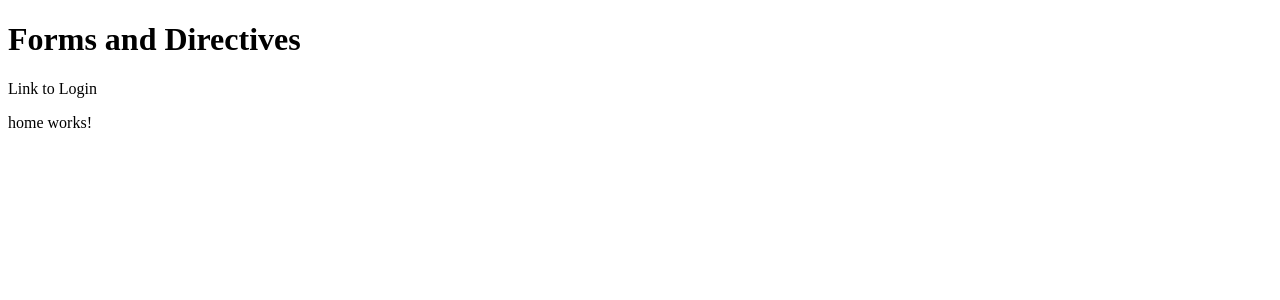
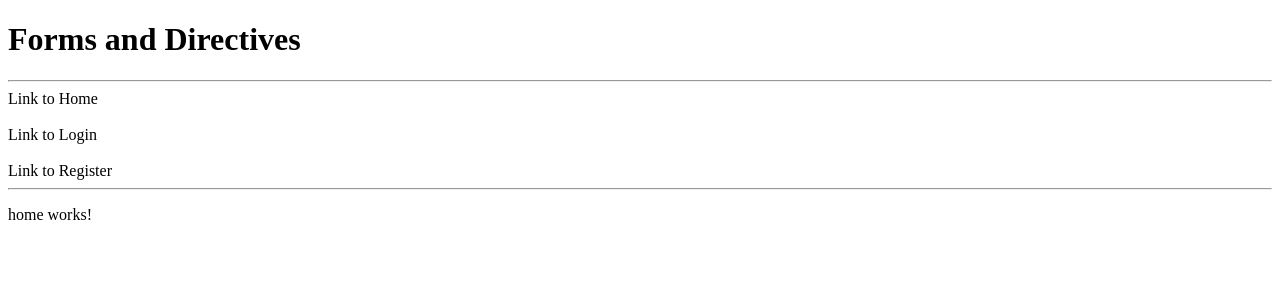
Before and after one commit to DeyanaNikolova/Angular-june-2023, an Angular app in the folder forms/forms/: page /home in a window 1280 px wide. Shown: the top 300 px of the page. Built offline with nearby package versions, Linux system fonts and the light colour scheme.

Commit message:
Navigate to page using my-router-link directive

```diff
--- a/forms/forms/src/app/app.component.html
+++ b/forms/forms/src/app/app.component.html
@@ -1,3 +1,9 @@
 <h1 appHighlightOnMove>Forms and Directives</h1>
-<span appMyRouterLink="/login"> Link to Login</span>
+<hr />
+<div appMyRouterLink="/home">Link to Home</div>
+<br />
+<div appMyRouterLink="/login">Link to Login</div>
+<br />
+<div appMyRouterLink="/register">Link to Register</div>
+<hr />
 <router-outlet />
--- a/forms/forms/src/app/my-router-link.directive.ts
+++ b/forms/forms/src/app/my-router-link.directive.ts
@@ -1,10 +1,27 @@
-import { Directive } from '@angular/core';
+import { Directive, ElementRef, Renderer2, OnInit, Input } from '@angular/core';
+import { Router } from '@angular/router';
 
 @Directive({
-  selector: '[appMyRouterLink]'
+  selector: '[appMyRouterLink]',
 })
-export class MyRouterLinkDirective {
+export class MyRouterLinkDirective implements OnInit {
+  @Input() appMyRouterLink: string = '';
 
-  constructor() { }
+  constructor(
+    private elRef: ElementRef,
+    private renderer: Renderer2,
+    private router: Router
+  ) {}
 
+  ngOnInit(): void {
+    this.renderer.listen(
+      this.elRef.nativeElement,
+      'click',
+      this.clickHandler.bind(this)
+    );
+  }
+
+  clickHandler(e: MouseEvent) {
+    this.router.navigate([this.appMyRouterLink]);
+  }
 }
```
